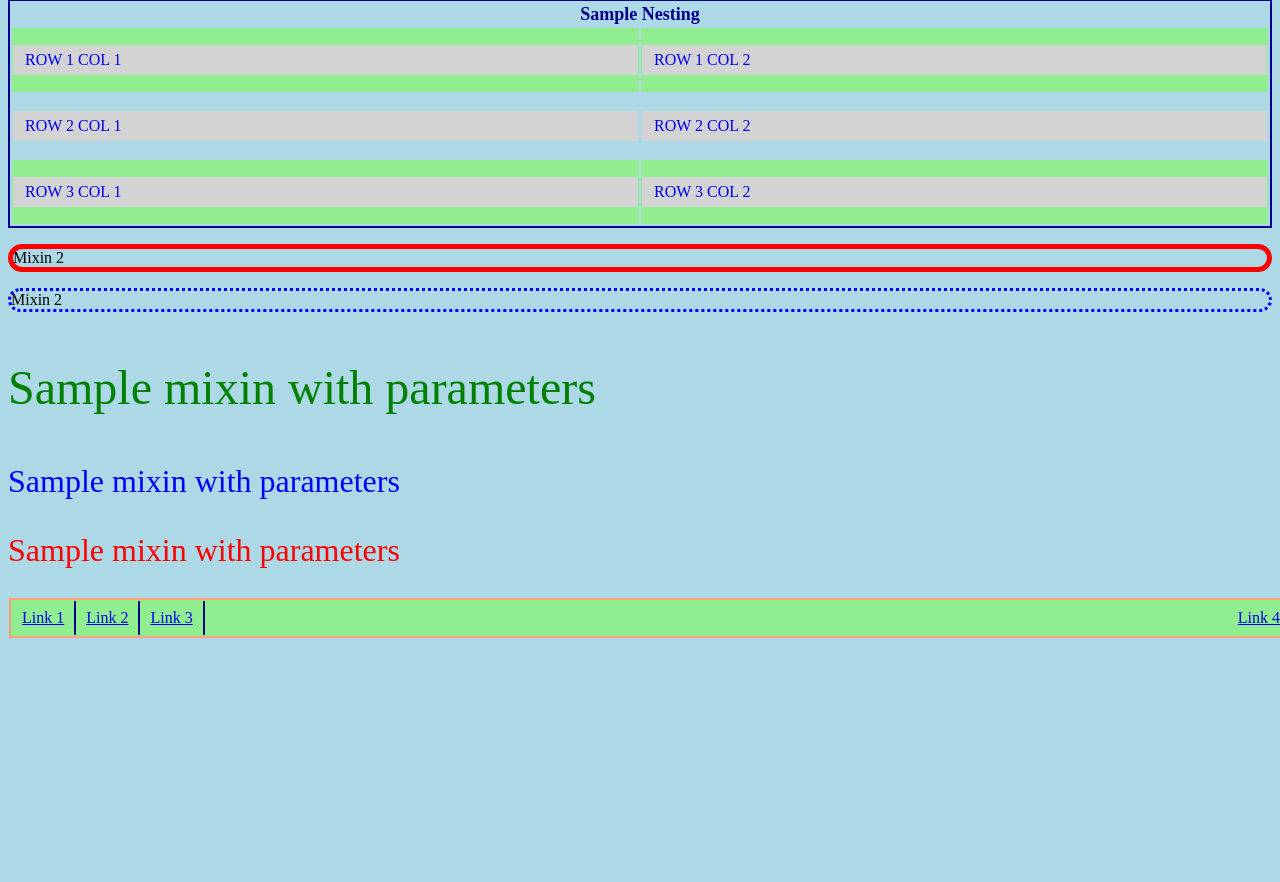
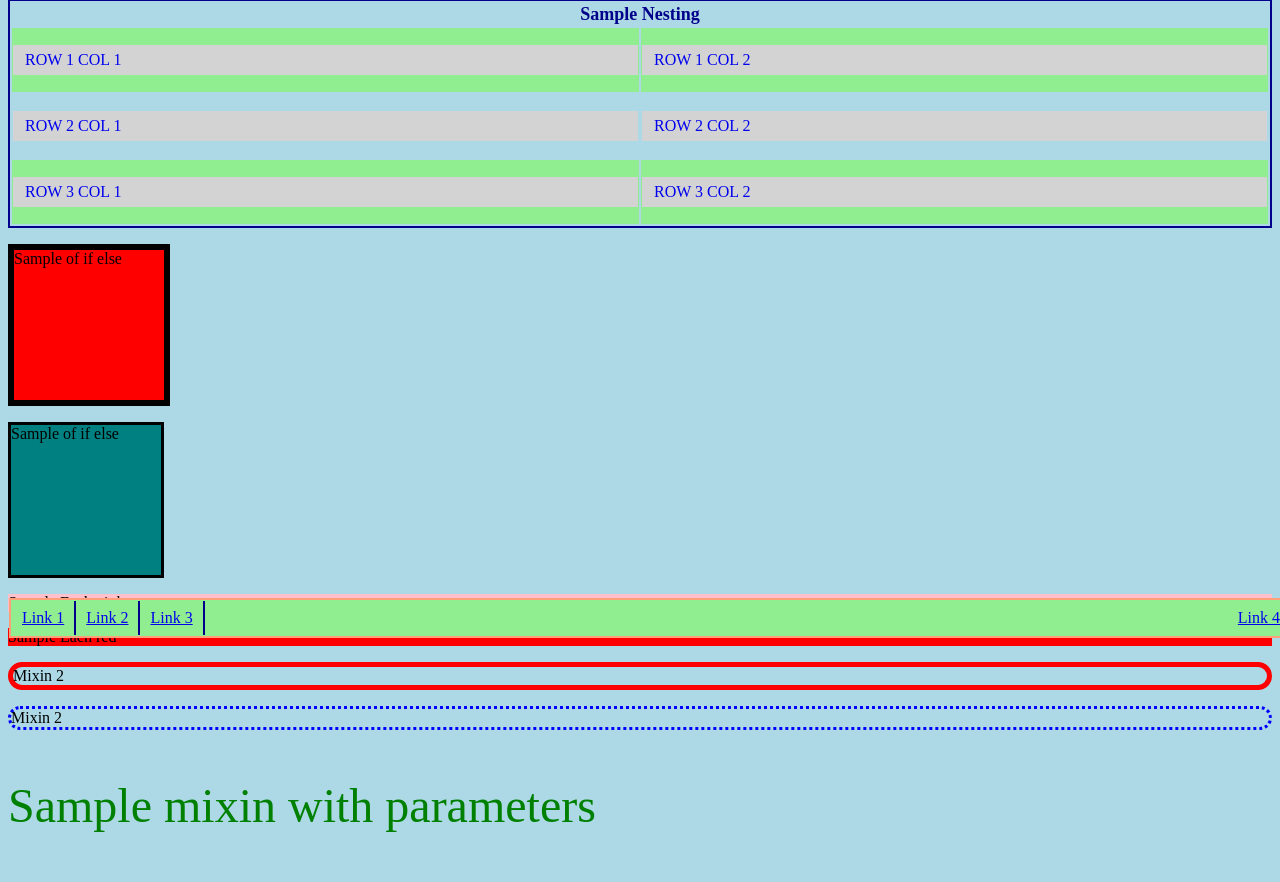
Before and after one commit to gbgabiola/kodego, a PHP site: page / in a window 1280 px wide. Shown: the part 161-1043 px from the top of the page. Before the commit the page ends 799 px from the top, so only its background shows below. Run offline with PHP 8.4, Linux system fonts and the light colour scheme.

Commit message:
Update with if else and each example

```diff
--- a/sass-exercises/css/style.css
+++ b/sass-exercises/css/style.css
@@ -27,27 +27,22 @@ header {
 .sample-nest p {
   background-color: lightgrey;
 }
-
 .sample-nest p a {
   display: block;
   padding: 6px 12px;
   text-decoration: none;
 }
-
 .sample-nest p a:hover {
   text-decoration: underline;
 }
-
 .sample-nest table {
   border: 2px solid darkblue;
   width: 100%;
 }
-
 .sample-nest table tr:nth-child(2n) {
   background-color: lightgreen;
   padding: 6px;
 }
-
 .sample-nest table th {
   font: Arial, sans-serif;
   color: darkblue;
@@ -64,22 +59,18 @@ nav ul {
   bottom: 0;
   width: 100%;
 }
-
 nav li {
   float: left;
   border-right: 2px solid darkblue;
 }
-
 nav li:hover {
   background-color: lightgrey;
 }
-
 nav a {
   display: block;
   padding: 8px 10px;
   text-decoration: underline;
 }
-
 nav a:hover {
   color: coral;
 }
@@ -112,3 +103,29 @@ nav a:hover {
   border-color: blue;
   border-radius: 20px;
 }
+
+.box-heavy {
+  width: 150px;
+  height: 150px;
+  background-color: red;
+  border: 6px solid #000;
+}
+
+.box-medium {
+  width: 150px;
+  height: 150px;
+  background-color: teal;
+  border: 3px solid #000;
+}
+
+.coloring.pinky {
+  background-color: pink;
+}
+
+.coloring.redy {
+  background-color: red;
+}
+
+.coloring.orangey {
+  background-color: orange;
+}
--- a/sass-exercises/index.html
+++ b/sass-exercises/index.html
@@ -45,6 +45,14 @@
       </table>
     </div>
 
+    <!-- If Else -->
+    <p class="box-heavy">Sample of if else</p>
+    <p class="box-medium">Sample of if else</p>
+
+    <!-- Each -->
+    <p class="coloring pinky">Sample Each pink</p>
+    <p class="coloring redy">Sample Each red</p>
+
     <nav>
       <ul>
         <li><a href="#">Link 1</a></li>
--- a/sass-exercises/style.scss
+++ b/sass-exercises/style.scss
@@ -145,3 +145,46 @@ $boxStyle2: (
 .box2 {
   @include boxy($boxStyle2...);
 }
+
+// If Else
+$light: 1px solid #000;
+$medium: 3px solid #000;
+$heavy: 6px solid #000;
+
+@mixin border-stroke($val) {
+  @if $val == light {
+    border: $light;
+  } @else if $val == medium {
+    border: $medium;
+  } @else {
+    border: $heavy;
+  }
+}
+
+.box-heavy {
+  width: 150px;
+  height: 150px;
+  background-color: red;
+  @include border-stroke(heavy);
+}
+
+.box-medium {
+  width: 150px;
+  height: 150px;
+  background-color: teal;
+  @include border-stroke(medium);
+}
+
+$theme-colors: (
+  'pinky': pink,
+  'redy': red,
+  'orangey': orange,
+);
+
+@each $theme-color, $i in $theme-colors {
+  .coloring {
+    &.#{$theme-color} {
+      background-color: $i;
+    }
+  }
+}
```
